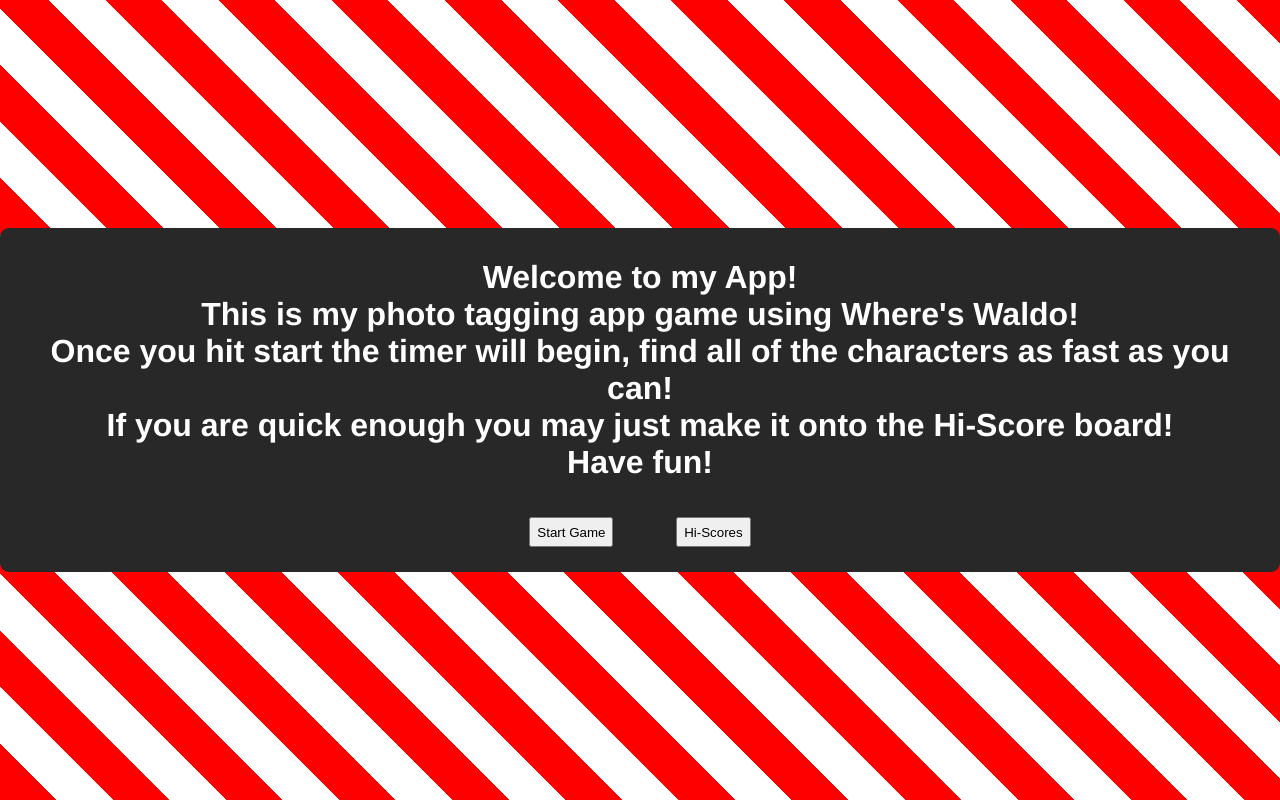
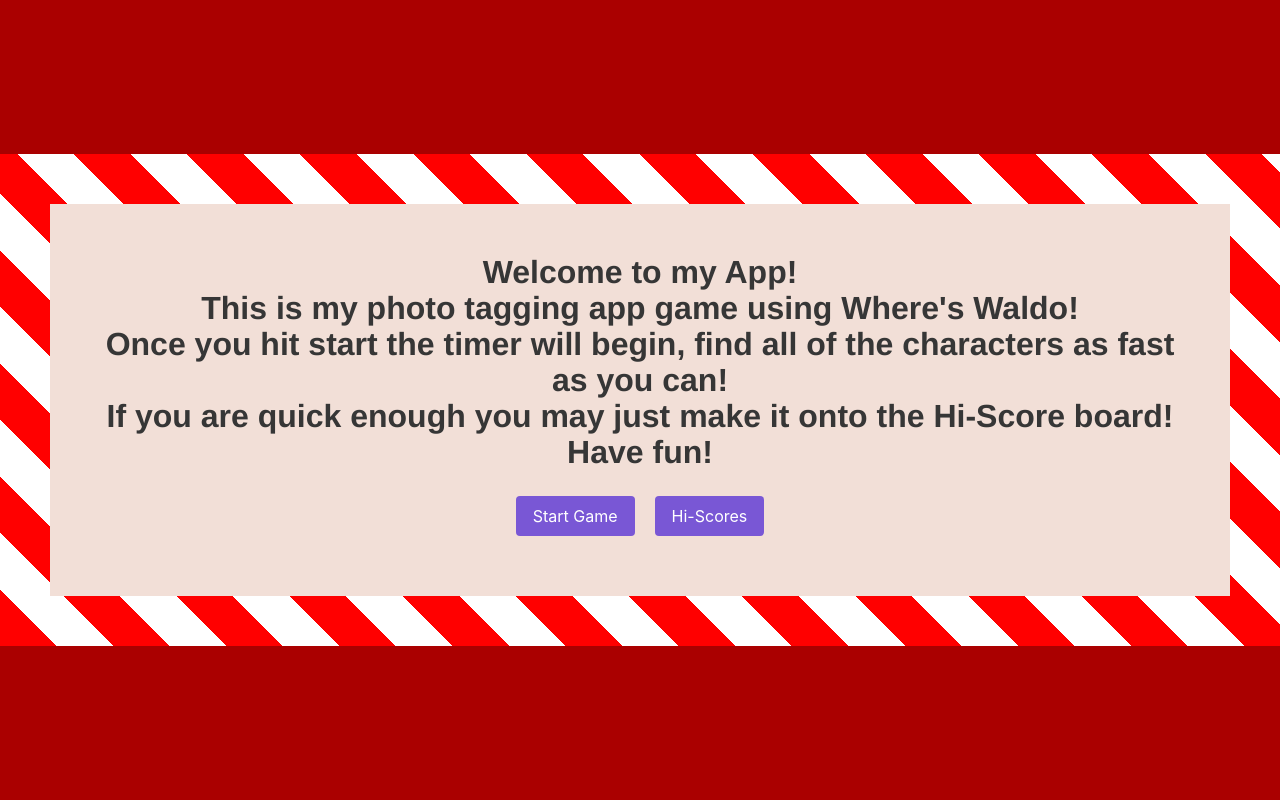
Before and after one commit to MMathew93/Photo-Tagging-App, a Vue app in the folder photo-tagging-app/: page /Game in a window 1280 px wide. Built offline with nearby package versions, Linux system fonts and the light colour scheme.

Commit message:
css fixes to look prettier

```diff
--- a/photo-tagging-app/package.json
+++ b/photo-tagging-app/package.json
@@ -8,6 +8,7 @@
     "lint": "vue-cli-service lint"
   },
   "dependencies": {
+    "buefy": "^0.9.3",
     "core-js": "^3.6.5",
     "firebase": "^7.19.1",
     "vue": "^2.6.11",
--- a/photo-tagging-app/src/App.vue
+++ b/photo-tagging-app/src/App.vue
@@ -5,22 +5,17 @@
 </template>
 <script></script>
 <style>
+* {
+  box-sizing: border-box;
+}
+
 body,
 html {
   padding: 0;
   margin: 0;
   width: 100%;
   min-height: 100vh;
-  background: repeating-linear-gradient(
-    45deg,
-    #f00,
-    #f00 40px,
-    #fff 10px,
-    #fff 80px
-  );
-}
-* {
-  box-sizing: border-box;
+  background: #aa0000;
 }
 
 #app {
@@ -28,6 +23,10 @@
   -webkit-font-smoothing: antialiased;
   -moz-osx-font-smoothing: grayscale;
   text-align: center;
-  color: #2c3e50;
+  display: flex;
+  flex-direction: column;
+  justify-content: center;
+  align-items: center;
+  min-height: 100vh;
 }
 </style>
--- a/photo-tagging-app/src/main.js
+++ b/photo-tagging-app/src/main.js
@@ -2,6 +2,10 @@
 import App from "./App.vue";
 import router from "./router";
 import firebase from "firebase";
+import Buefy from "buefy";
+import "buefy/dist/buefy.css";
+
+Vue.use(Buefy);
 
 const firebaseConfig = {
   apiKey: "AIzaSyBlPHfOFsORr7nvG6ItGdVXInHM-cF5W24",
--- a/photo-tagging-app/src/views/Game.vue
+++ b/photo-tagging-app/src/views/Game.vue
@@ -1,23 +1,27 @@
 <template>
-  <div class="game">
-    <div class="gamecontainer">
-      <div class="header">
+  <div class="container">
+    <div class="hero">
       <div class="timerDisplay" ref="score">
         {{ hoursTenths }}{{ hours }}:{{ minutesTenths }}{{ minutes }}:{{
           secondsTenths
         }}{{ seconds }}
       </div>
-        <router-link to="/" tag="button">
+      <img
+        class="findThem"
+        src="../assets/toppng.com-travel-the-world-playing-wheres-waldo-wheres-wally-and-friends-699x182.png"
+        alt="Who needs to be found"
+      />
+      <router-link class="is-primary" to="/" tag="b-button">
         Quit
       </router-link>
     </div>
     <div class="gameBoard">
       <AddScore v-if="active" :score="this.score" />
-        <div class="img-container">
+      <div class="img-container waldo">
         <div class="foundCharacter" v-if="found"></div>
         <div class="searchBoxContainer" :style="boxPosition" v-show="box">
           <div
-              class="box"
+            class="square"
             :style="{
               border: this.notFound ? '5px solid red' : '5px solid black'
             }"
@@ -35,7 +39,6 @@
           alt="Where is Waldo Page"
           @click="searchBox"
         />
-        </div>
       </div>
     </div>
   </div>
@@ -167,39 +170,24 @@
 </script>
 
 <style scoped>
-.game {
+.container {
+  max-width: none;
+}
+
+.hero {
   display: flex;
   flex-direction: column;
-  justify-content: center;
-  align-items: center;
 }
 
-.gamecontainer {
-  margin: 10px;
-}
-
-.header {
+.hero {
   display: flex;
-  justify-content: space-between;
+  flex-direction: row;
   align-items: center;
 }
 
 .timerDisplay {
   font-size: 50px;
   color: white;
-  background: black;
-}
-
-button {
-  height: 57px;
-  border: none;
-  padding: 20px;
-  background: black;
-  color: white;
-}
-
-button:hover {
-  background: rgb(30, 30, 30);
 }
 
 .gameBoard {
@@ -213,8 +201,26 @@
   position: relative;
 }
 
-img {
-  height: 1170px;
+.waldo-img {
+  min-width: 100%;
+  max-width: none;
+}
+
+.waldo {
+  border: 25px solid;
+  border-image: repeating-linear-gradient(
+      45deg,
+      #f00,
+      #f00 40px,
+      #fff 10px,
+      #fff 80px
+    )
+    10 round;
+}
+
+.findThem {
+  height: 100px;
+  width: 350px;
 }
 
 .searchBoxContainer {
@@ -224,7 +230,7 @@
   top: var(--top-position);
 }
 
-.box {
+.square {
   position: absolute;
   width: 100px;
   height: 100px;
@@ -239,13 +245,4 @@
   color: white;
   appearance: none;
 }
-
-/** .foundCharacter {
-  position: absolute;
-  width: 100px;
-  height: 100px;
-  left: var(--left-position);
-  top: var(--top-position);
-  border: 5px solid green;
-}*/
 </style>
--- a/photo-tagging-app/src/views/HiScores.vue
+++ b/photo-tagging-app/src/views/HiScores.vue
@@ -1,19 +1,19 @@
 <template>
-  <div class="leaderboard">
-    <div class="leaderboardcontainer">
+  <div class="container">
+    <div class="column">
       <div class="header">
         <div>
-          <router-link to="/" tag="button">
+          <router-link class="is-primary" to="/" tag="b-button">
             Back to Main Page
           </router-link>
         </div>
       </div>
-      <div class="hiscorecontainer">
+      <div class="content centerFlex waldo">
         <div class="title">
           <h1>HI-SCORES</h1>
           <div id="line"></div>
         </div>
-        <div id="playerContainer">
+        <div class="container fixed">
           <ol>
             <li class="hiscores" v-for="score in scores" :key="score[0]">
               <div class="playerdata">
@@ -53,29 +53,19 @@
 </script>
 
 <style>
-.leaderboard {
-  display: flex;
-  flex-direction: column;
-}
-
-.leaderboardcontainer {
-  margin: 1%;
+.container {
+  max-width: none;
+  margin: none;
 }
 
 .header {
   display: flex;
   justify-content: flex-end;
+  margin: 10px;
 }
 
-.hiscorecontainer {
-  display: flex;
-  flex-direction: column;
-  margin: 0 33%;
-  padding: 50px;
-  min-width: 700px;
-  border-radius: 25px;
-  color: white;
-  background: rgba(41, 40, 40);
+.column {
+  min-width: 800px;
 }
 
 .title {
@@ -88,7 +78,29 @@
   background: black;
 }
 
-ol {
+.centerFlex {
+  display: flex;
+  flex-direction: column;
+  justify-content: center;
+  align-items: center;
+  padding: 50px;
+  background: #f2dfd7;
+}
+
+.waldo {
+  border: 50px solid;
+  border-image: repeating-linear-gradient(
+      45deg,
+      #f00,
+      #f00 40px,
+      #fff 10px,
+      #fff 80px
+    )
+    50 round;
+}
+
+.fixed {
+  min-width: 700px;
   font-size: 40px;
 }
 
@@ -100,11 +112,4 @@
   display: flex;
   justify-content: space-between;
 }
-
-.playername {
-  font-size: 40px;
-}
-.playerscore {
-  font-size: 40px;
-}
 </style>
--- a/photo-tagging-app/src/views/Home.vue
+++ b/photo-tagging-app/src/views/Home.vue
@@ -1,6 +1,6 @@
 <template>
-  <div class="home">
-    <div class="rules">
+  <div class="hero center waldo">
+    <div class="content centerFlex">
       <h1>
         Welcome to my App!
         <br />
@@ -13,11 +13,21 @@
         <br />
         Have fun!
       </h1>
-      <div class="buttonBox">
-        <router-link v-if="isOnLoginPage()" to="/Game" tag="button">
+      <div class="content">
+        <router-link
+          class="is-primary"
+          v-if="isOnLoginPage()"
+          to="/Game"
+          tag="b-button"
+        >
           Start Game
         </router-link>
-        <router-link v-if="isOnLoginPage()" to="/Hi-Scores" tag="button">
+        <router-link
+          class="is-primary"
+          v-if="isOnLoginPage()"
+          to="/Hi-Scores"
+          tag="b-button"
+        >
           Hi-Scores
         </router-link>
       </div>
@@ -36,30 +46,33 @@
 </script>
 
 <style scoped>
-.home {
+.center {
+  justify-content: center;
+  align-items: center;
+}
+
+.centerFlex {
   display: flex;
   flex-direction: column;
   justify-content: center;
   align-items: center;
-  text-align: center;
-  min-height: 100vh;
+  padding: 50px;
+  background: #f2dfd7;
 }
 
-.rules {
-  display: flex;
-  flex-direction: column;
-  align-items: center;
-  background: rgba(41, 40, 40);
-  color: white;
-  border-radius: 9px;
-  padding: 10px 25px;
+.waldo {
+  border: 50px solid;
+  border-image: repeating-linear-gradient(
+      45deg,
+      #f00,
+      #f00 40px,
+      #fff 10px,
+      #fff 80px
+    )
+    50 round;
 }
 
-.buttonBox {
-  display: flex;
-  justify-content: space-between;
-  width: 18%;
-  height: 30px;
-  margin: 15px;
+.is-primary {
+  margin: 10px;
 }
 </style>
```
Also changed, not shown: photo-tagging-app/public/index.html (line endings or trailing spaces), photo-tagging-app/src/assets/toppng.com-travel-the-world-playing-wheres-waldo-wheres-wally-and-friends-699x182.png (added), 1 other file (tests, documents, lock files or other folders). Lines whose indentation alone changed are shown as unchanged.
